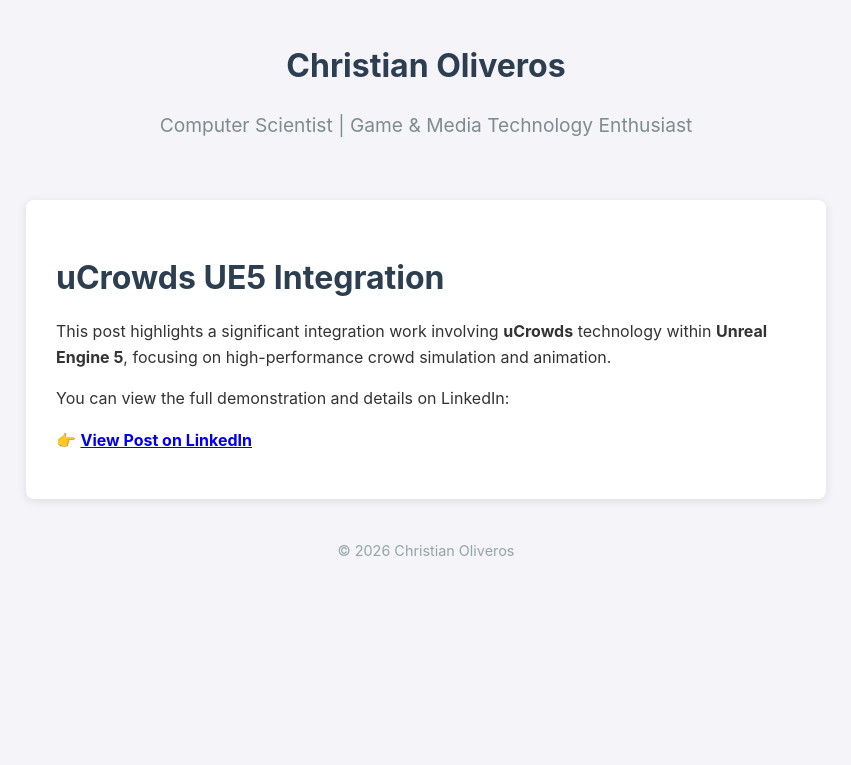
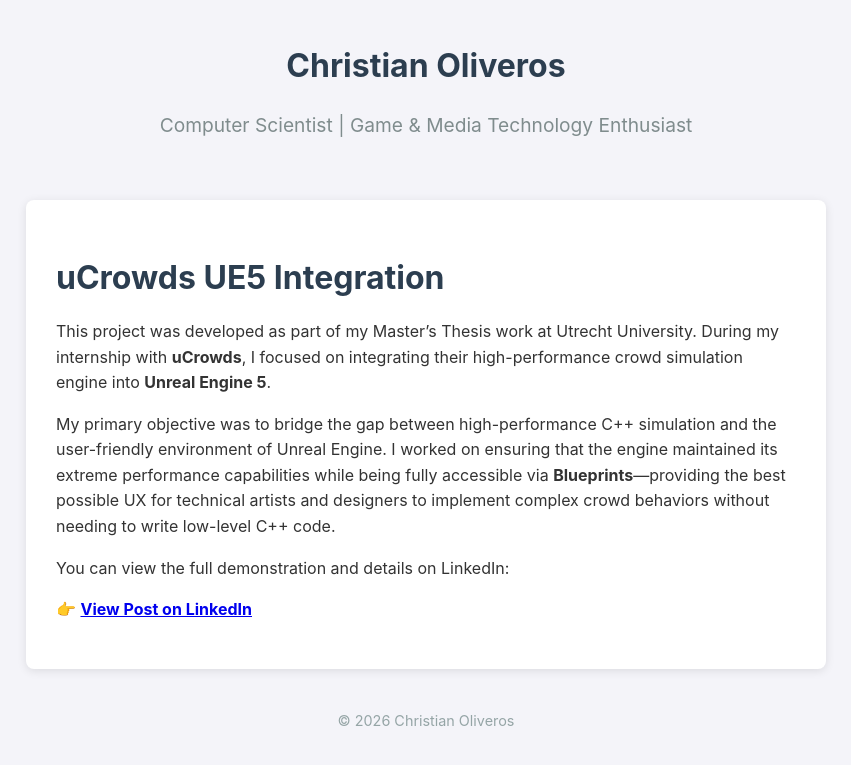
Before and after one commit to maniatic0/maniatic0.github.io, a Jekyll site: the page built from _posts/2024-11-25-ucrowds-ue5-integration.md, in a window 1280 px wide. Shown: the top 765 px of the page, without its empty margins (214-1065 px from the left). Built offline with Jekyll 4.4.1, drawn with Linux system fonts in a browser that asks for light colours.

Commit message:
Update uCrowds integration content to first person and add thesis context

```diff
--- a/_posts/2024-11-25-ucrowds-ue5-integration.md
+++ b/_posts/2024-11-25-ucrowds-ue5-integration.md
@@ -6,7 +6,9 @@
 
 # uCrowds UE5 Integration
 
-This post highlights a significant integration work involving **uCrowds** technology within **Unreal Engine 5**, focusing on high-performance crowd simulation and animation.
+This project was developed as part of my Master's Thesis work at Utrecht University. During my internship with **uCrowds**, I focused on integrating their high-performance crowd simulation engine into **Unreal Engine 5**.
+
+My primary objective was to bridge the gap between high-performance C++ simulation and the user-friendly environment of Unreal Engine. I worked on ensuring that the engine maintained its extreme performance capabilities while being fully accessible via **Blueprints**—providing the best possible UX for technical artists and designers to implement complex crowd behaviors without needing to write low-level C++ code.
 
 You can view the full demonstration and details on LinkedIn:
 
```
